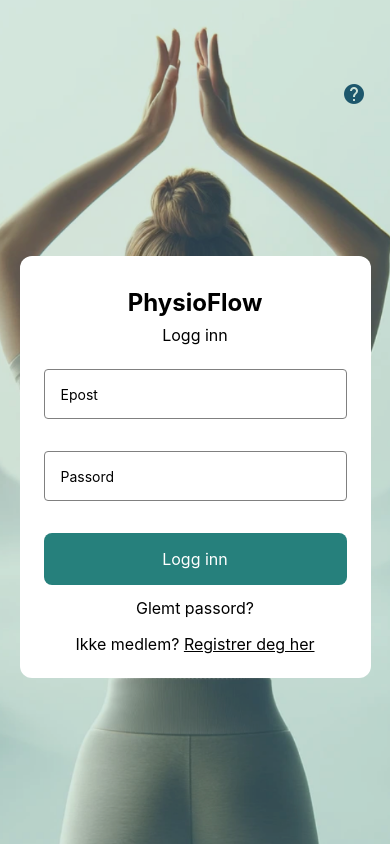
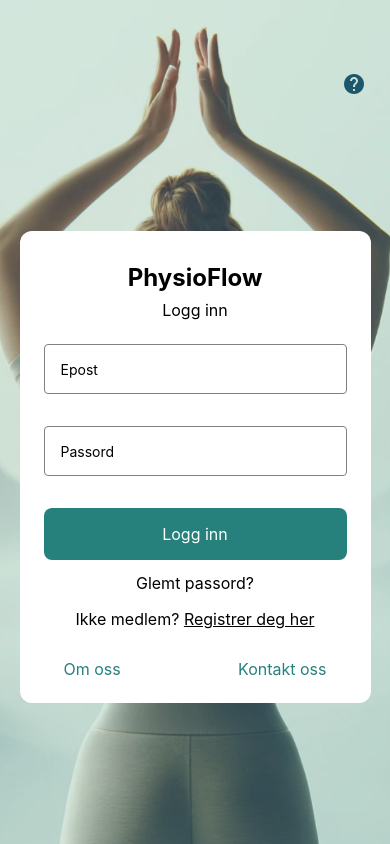
Before and after one commit to TommyS-NO/PhysioFlow-Prototype, a React Native app in the folder frontend/: screen /Front in a window 390 px wide. Built offline with nearby package versions, Linux system fonts and the light colour scheme; no server answers.

Commit message:
Added "Kontakt oss"  and "Om oss" and some cleanup

```diff
--- a/frontend/Screens/FrontScreen/FrontScreen.tsx
+++ b/frontend/Screens/FrontScreen/FrontScreen.tsx
@@ -61,7 +61,7 @@ const FrontScreen = () => {
       const userCredential = await signInWithEmailAndPassword(
         auth,
         email,
-				password,
+        password
       );
       const user = userCredential.user;
       const token = await user.getIdToken();
@@ -92,7 +92,7 @@ const FrontScreen = () => {
         setError(error.message);
         Alert.alert(
           "Feil ved innlogging",
-					"Du har tastet feil brukernavn eller passord.",
+          "Du har tastet feil brukernavn eller passord."
         );
       } else {
         Alert.alert("Feil ved innlogging", "En ukjent feil oppsto.");
@@ -125,7 +125,7 @@ const FrontScreen = () => {
               await sendPasswordResetEmail(auth, email);
               Alert.alert(
                 "E-post sendt!",
-								"Gå til din e-post for å tilbakestille passordet.",
+                "Gå til din e-post for å tilbakestille passordet."
               );
             } catch (error) {
               if (error instanceof Error) {
@@ -136,8 +136,16 @@ const FrontScreen = () => {
             }
           },
         },
-			],
+      ]
     );
+  };
+
+  const handleAboutPress = () => {
+    navigation.navigate("AboutScreen");
+  };
+
+  const handleContactPress = () => {
+    navigation.navigate("ContactScreen");
   };
 
   const handleRegister = () => {
@@ -196,7 +204,9 @@ const FrontScreen = () => {
               <CustomButton title="Logg inn" onPress={handleLogin} />
 
               <TouchableOpacity onPress={handleForgotPassword}>
-								<Text style={frontScreenStyles.linkText}>Glemt passord?</Text>
+                <Text style={frontScreenStyles.passwordLinkText}>
+                  Glemt passord?
+                </Text>
               </TouchableOpacity>
 
               <Text style={frontScreenStyles.registerText}>
@@ -208,6 +218,18 @@ const FrontScreen = () => {
                   Registrer deg her
                 </Text>
               </Text>
+              <View style={frontScreenStyles.linkContainer}>
+                <Text
+                  onPress={handleAboutPress}
+                  style={frontScreenStyles.linkText}>
+                  Om oss
+                </Text>
+                <Text
+                  onPress={handleContactPress}
+                  style={frontScreenStyles.linkText}>
+                  Kontakt oss
+                </Text>
+              </View>
             </View>
           </View>
         </ImageBackground>
--- a/frontend/Screens/FrontScreen/FrontScreen_Style.ts
+++ b/frontend/Screens/FrontScreen/FrontScreen_Style.ts
@@ -7,19 +7,8 @@ export const frontScreenStyles = StyleSheet.create({
     justifyContent: "center",
     alignItems: "center",
     backgroundColor: theme.colors.primary,
-    width: '100%',
-    height: '100%',
-  },
-  topContainer: {
-    position: "absolute",
-    top: theme.spacing.large,
-    alignItems: "center",
     width: "100%",
-  },
-  logo: {
-    height: 80,
-    width: 80,
-
+    height: "100%",
   },
   titleText: {
     color: theme.colors.text,
@@ -28,13 +17,12 @@ export const frontScreenStyles = StyleSheet.create({
     marginVertical: theme.spacing.small,
   },
   helpButton: {
-    marginTop: 50,
+    marginTop: 40,
     position: "absolute",
     right: theme.spacing.medium,
     top: theme.spacing.large,
     padding: theme.spacing.small,
     zIndex: 1,
-
   },
   loginContainer: {
     backgroundColor: "#FFFFFF",
@@ -52,10 +40,7 @@ export const frontScreenStyles = StyleSheet.create({
     marginTop: theme.spacing.medium,
     fontSize: theme.fontSize.regular,
   },
-  errorText: {
-    color: theme.colors.secondary,
-    fontSize: theme.fontSize.regular,
-  },
+
   input: {
     height: 50,
     width: "100%",
@@ -65,49 +50,33 @@ export const frontScreenStyles = StyleSheet.create({
     paddingHorizontal: theme.spacing.medium,
     borderRadius: theme.borderRadius.small,
   },
-  loginButton: {
-    marginTop: 0,
-  },
+
   registerButton: {
     marginTop: theme.spacing.medium,
   },
-  bottomLinksContainer: {
-    position: "absolute",
-    bottom: theme.spacing.large,
-    flexDirection: "row",
-    justifyContent: "space-between",
-    width: "100%",
-    paddingHorizontal: theme.spacing.large,
-  },
-  bottomLinkText: {
-    color: theme.colors.secondary,
-    fontSize: theme.fontSize.regular,
-    padding: theme.spacing.small,
-  },
+
   registerLinkText: {
     color: "black",
     textDecorationLine: "underline",
   },
 
-  linkText: {
+  passwordLinkText: {
     marginTop: 5,
     fontSize: theme.fontSize.regular,
   },
 
+  linkText: {
+    marginTop: 30,
+    fontSize: theme.fontSize.regular,
+color: "#26807C",
 
-//Skal/trenger vi ha med markering av inputfelt hvor det er tastet feil brukernavn eller passord?
+  },
 
-// errorInputField: {
-//   borderColor: 'red',
-//   borderWidth: 1,
-//   borderRadius: 5,
-//   backgroundColor: "#fff0f0",
-//   marginVertical: 5,
-// },
-// errorText: {
-//   color: 'red',
-//   fontSize: 14,
-//   marginVertical: 5,
-// }
+  linkContainer: {
+    flexDirection: "row",
+    justifyContent: "space-between",
+    paddingHorizontal: 20,
+    width: '100%',
 
+  },
 });
```
Lines whose indentation alone changed are shown as unchanged.
